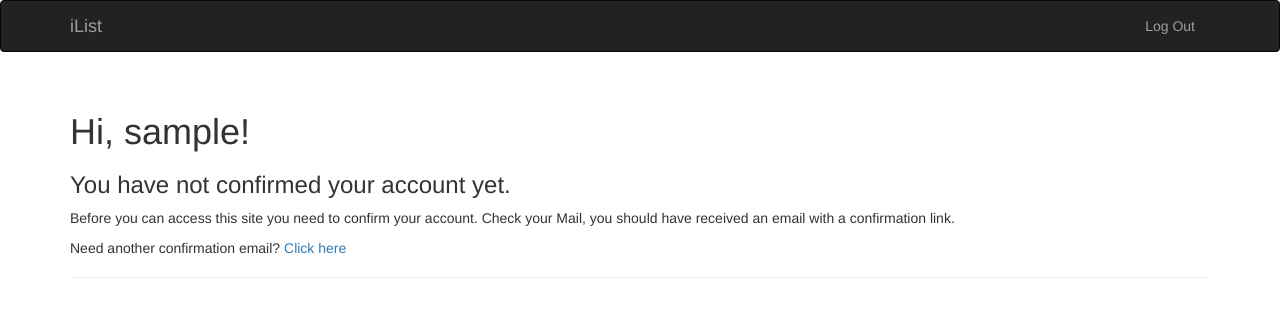
After one commit to Julzmbugua/A21, a Flask app: page /auth/unconfirmed in a window 1280 px wide. The commit adds this page. Shown: the top 317 px of the page. Run offline with Flask 2, Linux system fonts and the light colour scheme; the visitor is signed in with stand-in values (Sample User, id 1); data comes from the database, SQL or seed files in the repository; some libraries are stand-ins or nearby versions.

Commit message:
Account confirmation

```diff
--- a/app/__init__.py
+++ b/app/__init__.py
@@ -19,7 +19,9 @@ def create_app(config_name):
     app = Flask(__name__)
     app.config.from_object(config[config_name])
     config[config_name].init_app(app)
+
     bootstrap.init_app(app)
+    mail.init_app(app)
     login_manager.init_app(app)
     db.init_app(app)
 
--- a/app/auth/views.py
+++ b/app/auth/views.py
@@ -1,4 +1,3 @@
-
 from flask import render_template, redirect, request, url_for, flash
 from flask.ext.login import login_user, logout_user, login_required, \
     current_user
@@ -9,7 +8,20 @@ from ..email import send_email
 from .forms import LoginForm, RegistrationForm
 
 
+@auth.before_app_request
+def before_request():
+    if current_user.is_authenticated \
+            and not current_user.confirmed \
+            and request.endpoint[:5] != 'auth.' \
+            and request.endpoint != 'static':
+        return redirect(url_for('auth.unconfirmed'))
 
+
+@auth.route('/unconfirmed')
+def unconfirmed():
+    if current_user.is_anonymous or current_user.confirmed:
+        return redirect(url_for('main.index'))
+    return render_template('auth/unconfirmed.html')
 
 
 @auth.route('/login', methods=['GET', 'POST'])
@@ -47,3 +59,25 @@ def register():
         flash('A confirmation email has been sent to you by email.')
         return redirect(url_for('auth.login'))
     return render_template('auth/register.html', form=form)
+
+
+@auth.route('/confirm/<token>')
+@login_required
+def confirm(token):
+    if current_user.confirmed:
+        return redirect(url_for('main.index'))
+    if current_user.confirm(token):
+        flash('You have confirmed your account. Thanks!')
+    else:
+        flash('The confirmation link is invalid or has expired.')
+    return redirect(url_for('main.index'))
+
+
+@auth.route('/confirm')
+@login_required
+def resend_confirmation():
+    token = current_user.generate_confirmation_token()
+    send_email(current_user.email, 'Confirm Your Account',
+               'auth/email/confirm', user=current_user, token=token)
+    flash('A new confirmation email has been sent to you by email.')
+    return redirect(url_for('main.index'))
--- a/app/models.py
+++ b/app/models.py
@@ -1,4 +1,6 @@
 from werkzeug.security import generate_password_hash, check_password_hash
+from itsdangerous import TimedJSONWebSignatureSerializer as Serializer
+from flask import current_app
 from flask.ext.login import UserMixin
 from . import db, login_manager
 
@@ -20,6 +22,7 @@ class User(UserMixin, db.Model):
     username = db.Column(db.String(64), unique=True, index=True)
     role_id = db.Column(db.Integer, db.ForeignKey('roles.id'))
     password_hash = db.Column(db.String(128))
+    confirmed = db.Column(db.Boolean, default=False)
 
     @property
     def password(self):
@@ -32,6 +35,22 @@ class User(UserMixin, db.Model):
     def verify_password(self, password):
         return check_password_hash(self.password_hash, password)
 
+    def generate_confirmation_token(self, expiration=3600):
+        s = Serializer(current_app.config['SECRET_KEY'], expiration)
+        return s.dumps({'confirm': self.id})
+
+    def confirm(self, token):
+        s = Serializer(current_app.config['SECRET_KEY'])
+        try:
+            data = s.loads(token)
+        except:
+            return False
+        if data.get('confirm') != self.id:
+            return False
+        self.confirmed = True
+        db.session.add(self)
+        return True
+
     def __repr__(self):
         return '<User %r>' % self.username
 
--- /dev/null
+++ b/app/templates/auth/unconfirmed.html
@@ -0,0 +1,20 @@
+{% extends "base.html" %}
+
+{% block title %}iList - Confirm your account{% endblock %}
+
+{% block page_content %}
+<div class="page-header">
+    <h1>
+        Hi, {{ current_user.username }}!
+    </h1>
+    <h3>You have not confirmed your account yet.</h3>
+    <p>
+        Before you can access this site you need to confirm your account.
+        Check your Mail, you should have received an email with a confirmation link.
+    </p>
+    <p>
+        Need another confirmation email?
+        <a href="{{ url_for('auth.resend_confirmation') }}">Click here</a>
+    </p>
+</div>
+{% endblock %}
--- a/app/templates/base.html
+++ b/app/templates/base.html
@@ -33,6 +33,14 @@
 
 {% block content %}
 <div class="container">
+    {% for message in get_flashed_messages() %}
+    <div class="alert alert-warning">
+        <button type="button" class="close" data-dismiss="alert">&times;</button>
+        {{ message }}
+    </div>
+    {% endfor %}
+
+
     {% block page_content %}{% endblock %}
 </div>
 {% endblock %}
--- a/config.py
+++ b/config.py
@@ -14,7 +14,7 @@ class Config:
     MAIL_USERNAME = os.environ.get('MAIL_USERNAME')
     MAIL_PASSWORD = os.environ.get('MAIL_PASSWORD')
     ILIST_MAIL_SUBJECT_PREFIX = '[iList]'
-    ILIST_LIST_MAIL_SENDER = 'ilist Admin <no-reply@ilist.com>'
+    ILIST_MAIL_SENDER = 'iList Admin <no-reply@ilist.com>'
     ILIST_ADMIN = os.environ.get('ILIST_ADMIN')
 
 
```
Also changed, not shown: app/templates/auth/email/confirm.html (added, +8 -0 lines), app/templates/auth/email/confirm.txt (added, +13 -0 lines), app/templates/index.html (+7 -3 lines), migrations/versions/bd0f66973edb_user_confirmation.py (added, +26 -0 lines), app/static/b.jpg (added).
